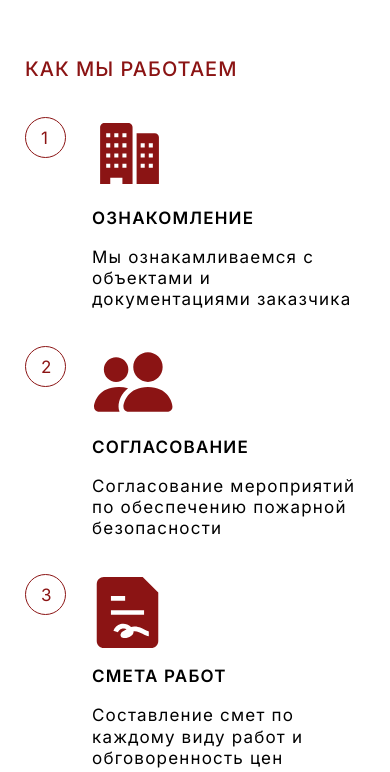
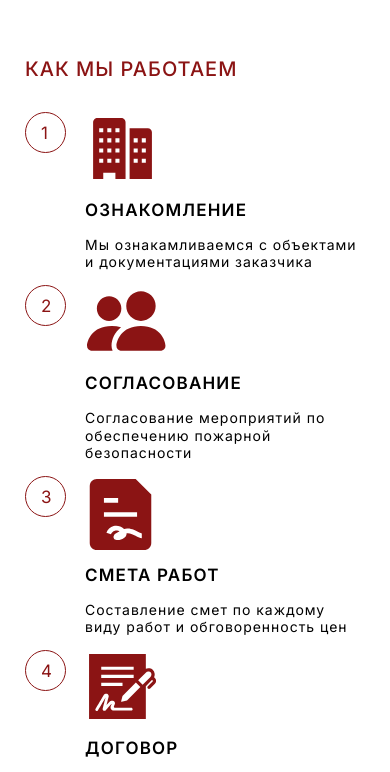
Before and after one commit to Kogut-Pavel/techno-spectrum, a website: page src/about.html in a window 390 px wide. Shown: the part 3654-4426 px from the top of the page. Drawn offline with nearby package versions, Linux system fonts and the light colour scheme; some packages are replaced by stand-ins of ours; files that its build step writes are made by us from their sources; a script that the page names is missing.

Commit message:
The block work adaptive is done

```diff
--- a/src/assets/scss/blocks/media.scss
+++ b/src/assets/scss/blocks/media.scss
@@ -38,12 +38,10 @@
             "left-top left-top"
             "third sixth";
         }
-
         .fourth-element,
         .fifth-element {
             display: none;
         }
-
         &__left-top-wrapper {
             gap: 3rem;
             &::after {
@@ -67,7 +65,6 @@
         &__wrapper {
             gap: 2.4rem;
         }
-
         &__text {
             margin-top: 3rem;
         }
@@ -257,9 +254,7 @@
                     }
                 }
             }
-
-        }
-
+        }
         &__block-content {
             width: 586px;
         }
@@ -359,6 +354,18 @@
             padding-top: 2.7rem;
             max-width: 586px;
             gap: 1.5rem;
+        }
+    }
+
+    .work {
+        &__item {
+            width: 376px;
+            img {
+                margin-bottom: 1.5rem;
+            }
+        }
+        &__text {
+            margin-top: 1.5rem;
         }
     }
 }
@@ -707,6 +714,11 @@
         }
     }
 
+    .work {
+        &__item {
+            width: 343px;
+        }
+    }
 }
 
 @media (max-width: 1060px) {
@@ -968,6 +980,15 @@
             font-size: 1.6rem;
         }
     }
+
+    .work {
+        &__item {
+            max-width: 348px;
+        }
+        &__text {
+            line-height: 123%;
+        }
+    }
 }
 
 
@@ -1433,6 +1454,13 @@
             font-size: 1.4rem;
         }
     }
+
+    .work {
+        &__item {
+            max-width: 271px;
+            padding-left: 60px;
+        }
+    }
 }
 
 @media (max-width: 640px) {
@@ -1700,6 +1728,20 @@
             font-size: 1.7rem;
         }
     }
+
+    .work {
+        &__list {
+            margin-top: 3rem;
+            row-gap: 1.5rem;
+        }
+        &__item {
+            width: 100%;
+            max-width: 100%;
+        }
+        &__text {
+            font-size: 1.4rem;
+        }
+    }
 }
 
 @media (max-width: 560px) {
```
Also changed, not shown: dist/assets/css/style.min.css.
